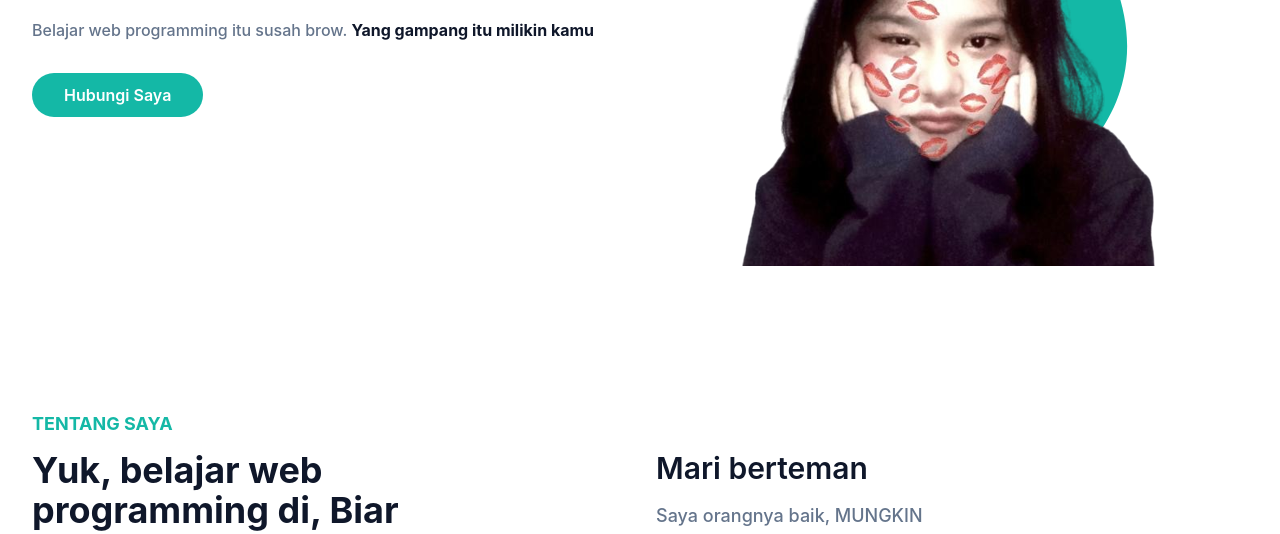
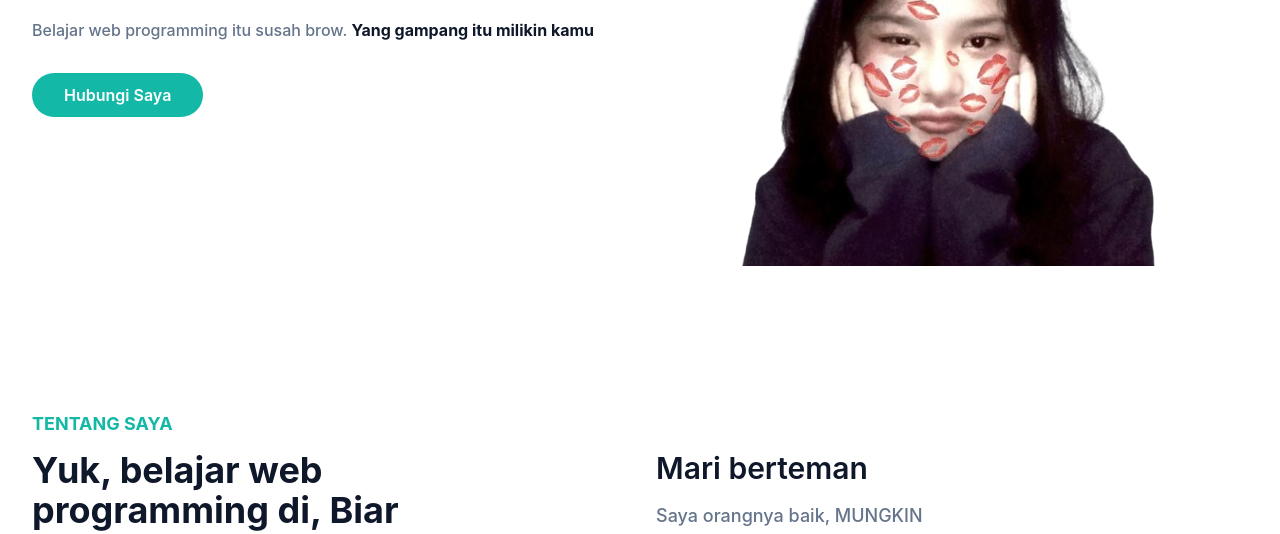
Before and after one commit to FerdyArdiansyah/FerdyArdiansyah.github.io, a website: page index.html in a window 1280 px wide. Shown: the part 418-952 px from the top of the page. Drawn offline with Linux system fonts and the light colour scheme.

Commit message:
second commit

```diff
--- a/index.html
+++ b/index.html
@@ -87,13 +87,7 @@
             <div class="relative mt-10 lg:right-0 lg:mt-9">
               <img src="dist/img/dira.png" alt="Sandhika Galih" class="relative z-10 mx-auto max-w-full" />
               <span class="absolute bottom-0 left-1/2 -translate-x-1/2 md:scale-125">
-                <svg width="400" height="400" viewBox="0 0 200 200" xmlns="http://www.w3.org/2000/svg">
-                  <path
-                    fill="#14b8a6"
-                    d="M47.4,-51C59.2,-35.6,65.1,-17.8,63.4,-1.7C61.7,14.5,52.6,28.9,40.8,36.6C28.9,44.2,14.5,45,-2,47C-18.4,49,-36.8,52.1,-45.4,44.5C-53.9,36.8,-52.5,18.4,-51.2,1.3C-49.9,-15.8,-48.7,-31.7,-40.2,-47.1C-31.7,-62.4,-15.8,-77.3,1,-78.3C17.8,-79.2,35.6,-66.3,47.4,-51Z"
-                    transform="translate(100 100) scale(1.1)"
-                  />
-                </svg>
+
               </span>
             </div>
           </div>
```
